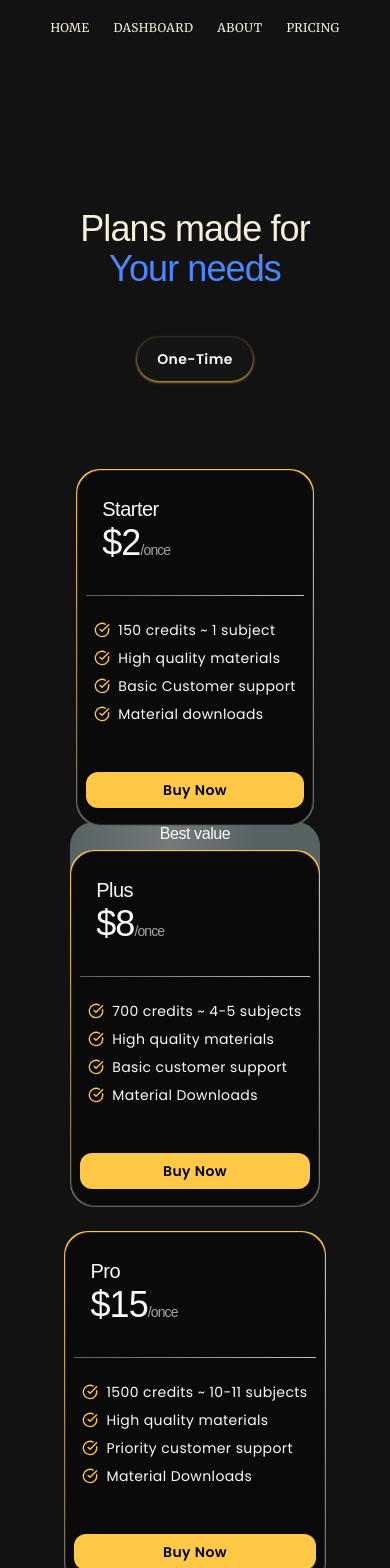
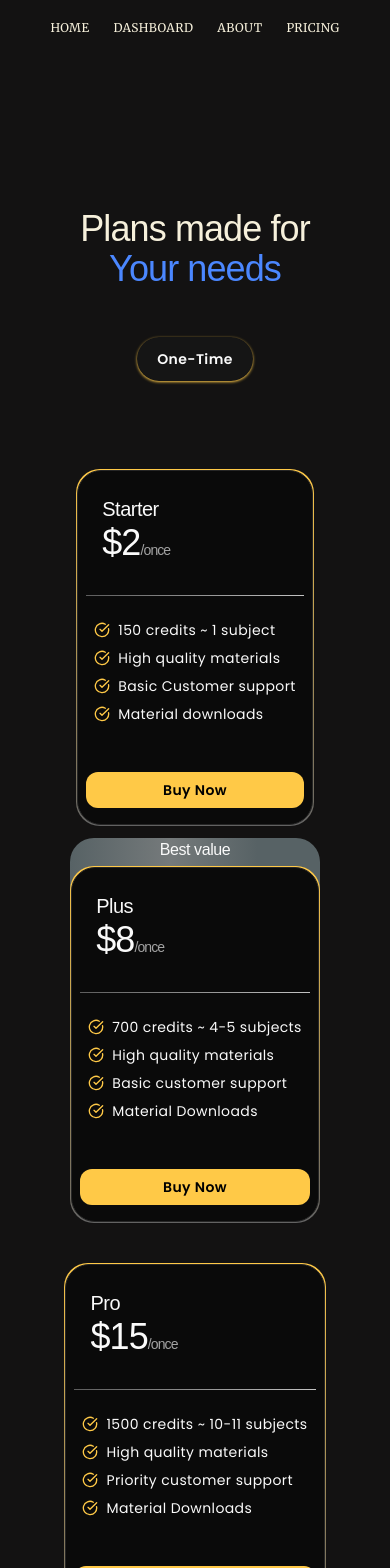
Before and after one commit to Dey11/pdx, a Next.js app: page /pricing in a window 390 px wide. Shown: the top 1568 px of the page. Built offline with nearby package versions, Linux system fonts and the light colour scheme; no server answers; a web font is replaced by a local one.

Commit message:
better mobile view for pricing tabs

```diff
--- a/src/components/pricing/pricing-section.tsx
+++ b/src/components/pricing/pricing-section.tsx
@@ -170,7 +170,7 @@
           animate={{ opacity: 1, y: 0 }}
           exit={{ opacity: 0, y: -20 }}
           transition={{ duration: 0.2 }}
-          className="flex flex-wrap items-center justify-center gap-6 pt-10"
+          className="flex flex-wrap items-center justify-center gap-10 pt-10 sm:gap-6"
         >
           {pricingPlans[selectedTab].map((plan, index) => (
             <PricingTab
```
